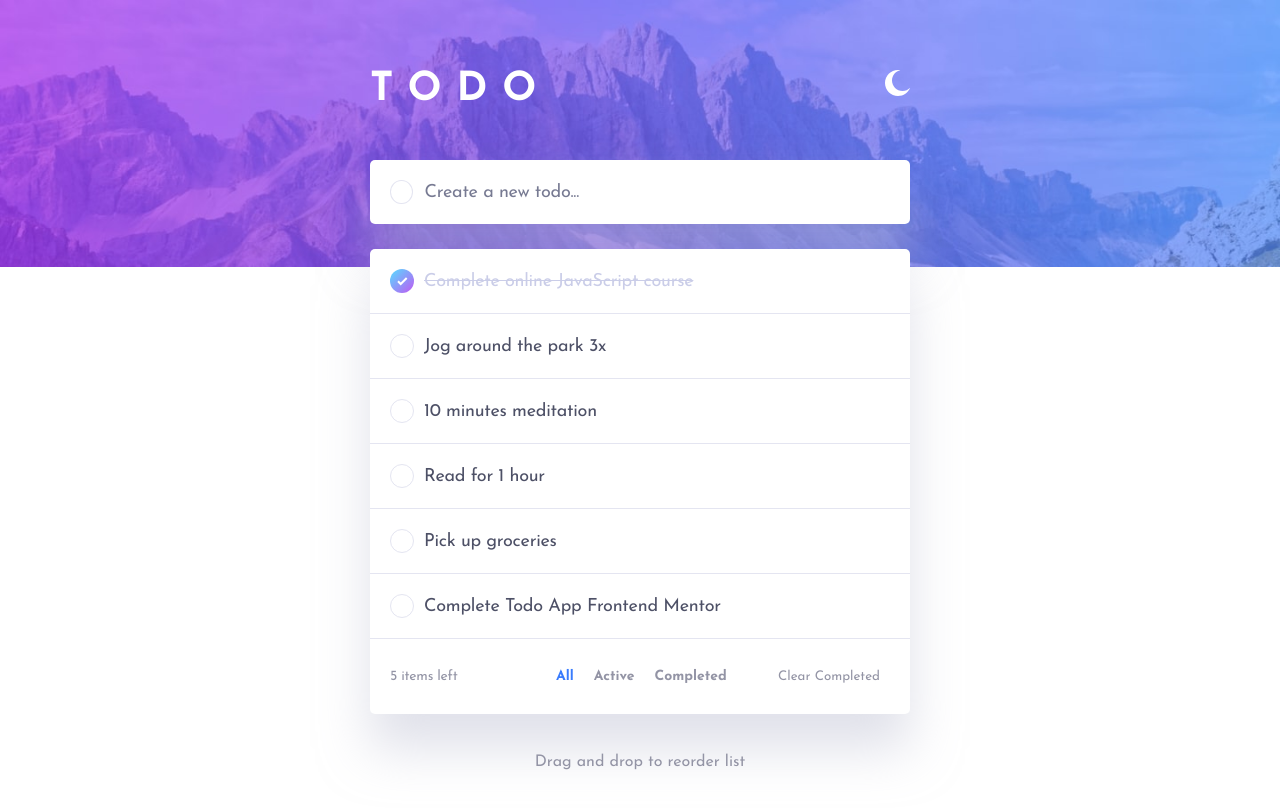
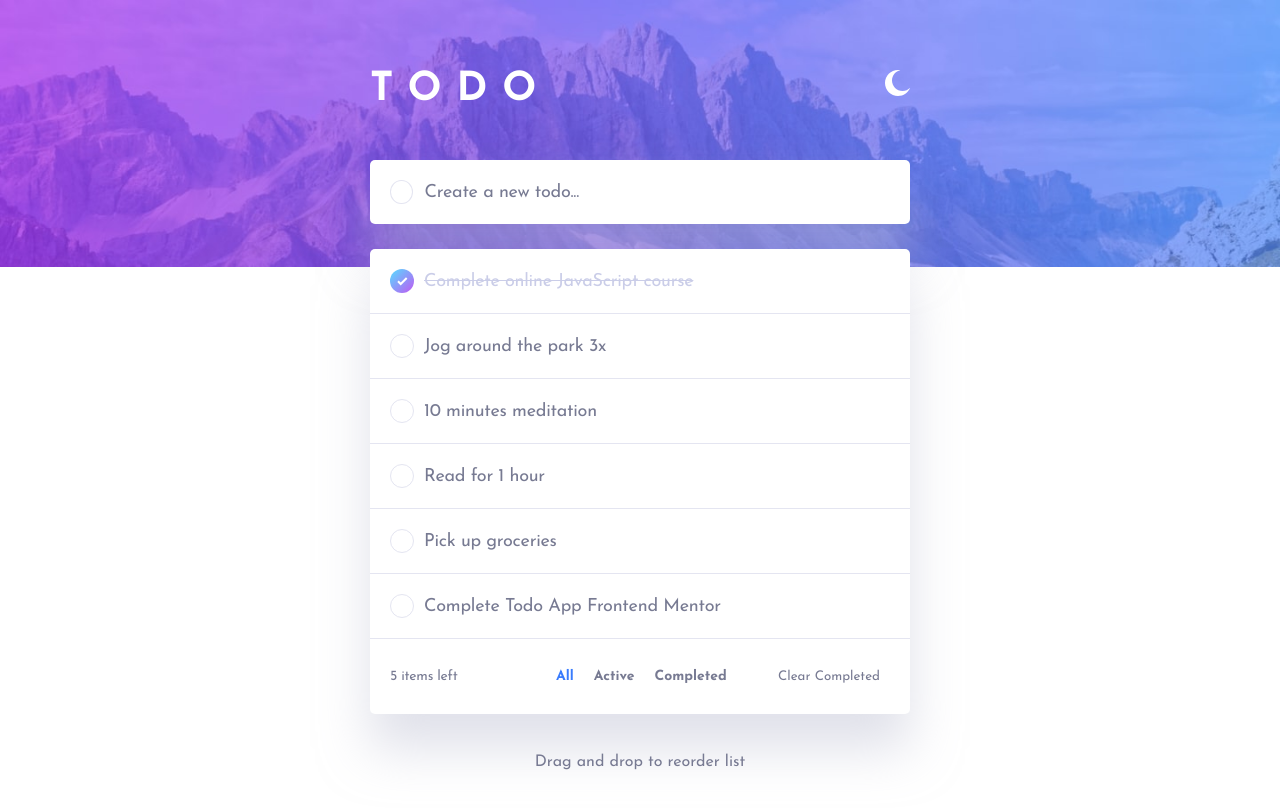
Before and after one commit to mileine/frontendmentor-todo-app-react, a React (Create React App) app: page / in a window 1280 px wide. Built offline with nearby package versions, Linux system fonts and the light colour scheme.

Commit message:
Update color values

```diff
--- a/src/styles/App.scss
+++ b/src/styles/App.scss
@@ -156,7 +156,6 @@ input:focus {
   letter-spacing: -0.25px;
   @include apply-theme('color', 'color-list-text');
   @include apply-theme('border-bottom', 'border');
-
   &.completed {
     @include apply-theme('color', 'color-list-text-completed');
     text-decoration: line-through;
--- a/src/styles/_themes.scss
+++ b/src/styles/_themes.scss
@@ -5,15 +5,15 @@ $themes: (
   "light": (
     "color-bg": #fff,
     "color-list-bg": #fff,
-    "color-list-text": $very-dark-grayish-blue,
-    "color-text-light": hsl(236, 9%, 61%),
+    "color-list-text": $dark-grayish-blue,
+    "color-text-light": $dark-grayish-blue,
     "color-list-text-completed": $light-grayish-blue,
     "color-input-placeholder": $dark-grayish-blue,
     "color-input": $very-dark-grayish-blue,
-    "color-path": hsl(235, 19%, 35%),
-    "color-btn": hsl(236, 9%, 61%),
-    "color-btn-hover": hsl(235, 19%, 35%),
-    "color-btn-active": hsl(220, 98%, 61%),
+    "color-path": $very-dark-grayish-blue,
+    "color-btn":$dark-grayish-blue,
+    "color-btn-hover": $very-dark-grayish-blue,
+    "color-btn-active": $bright-blue,
     "border": 1px solid hsl(236, 33%, 92%),
     "shadow": 0px 35px 50px #C2C3D680,
   ),
@@ -25,10 +25,10 @@ $themes: (
     "color-list-text-completed": $very-dark-grayish-blue,
     "color-input-placeholder": $very-dark-grayish-blue,
     "color-input": $light-grayish-blue-hover,
-    "color-path": hsl(236, 33%, 92%),
-    "color-btn": hsl(234, 11%, 52%),
-    "color-btn-hover": hsl(236, 33%, 92%),
-    "color-btn-active":hsl(220, 98%, 61%),
+    "color-path": $light-grayish-blue-hover,
+    "color-btn": $dark-grayish-blue,
+    "color-btn-hover": $light-grayish-blue-hover,
+    "color-btn-active":$bright-blue,
     "border": 1px solid hsl(237, 14%, 26%),
     "shadow": 0px 35px 50px #00000080,
   )
--- a/src/styles/_vars.scss
+++ b/src/styles/_vars.scss
@@ -1,6 +1,3 @@
-@use "sass:map";
-/* */
-
 $bright-blue: hsl(220, 98%, 61%);
 $check-background: linear-gradient(135deg, hsl(192, 100%, 67%),hsl(280, 87%, 65%));
 
```
